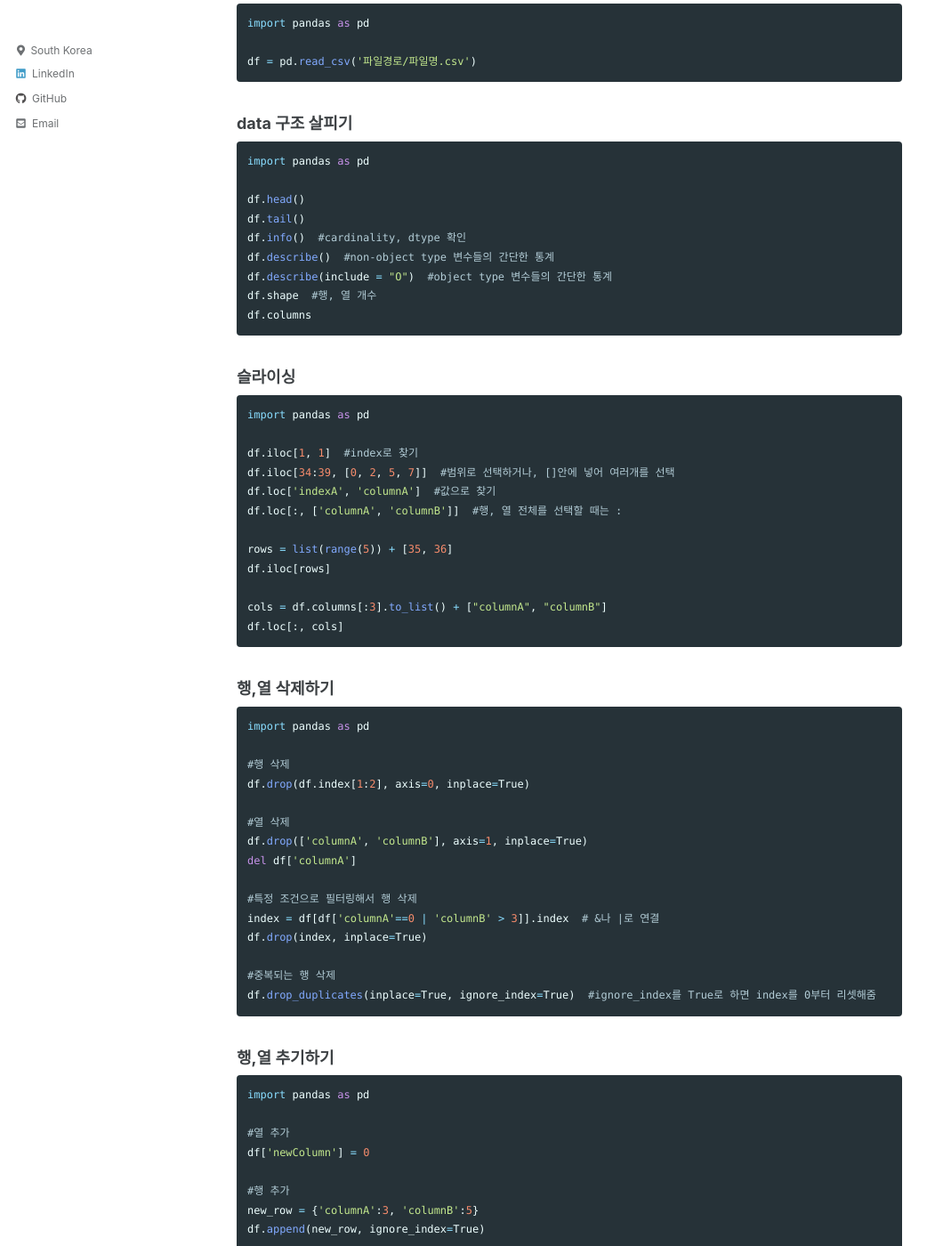
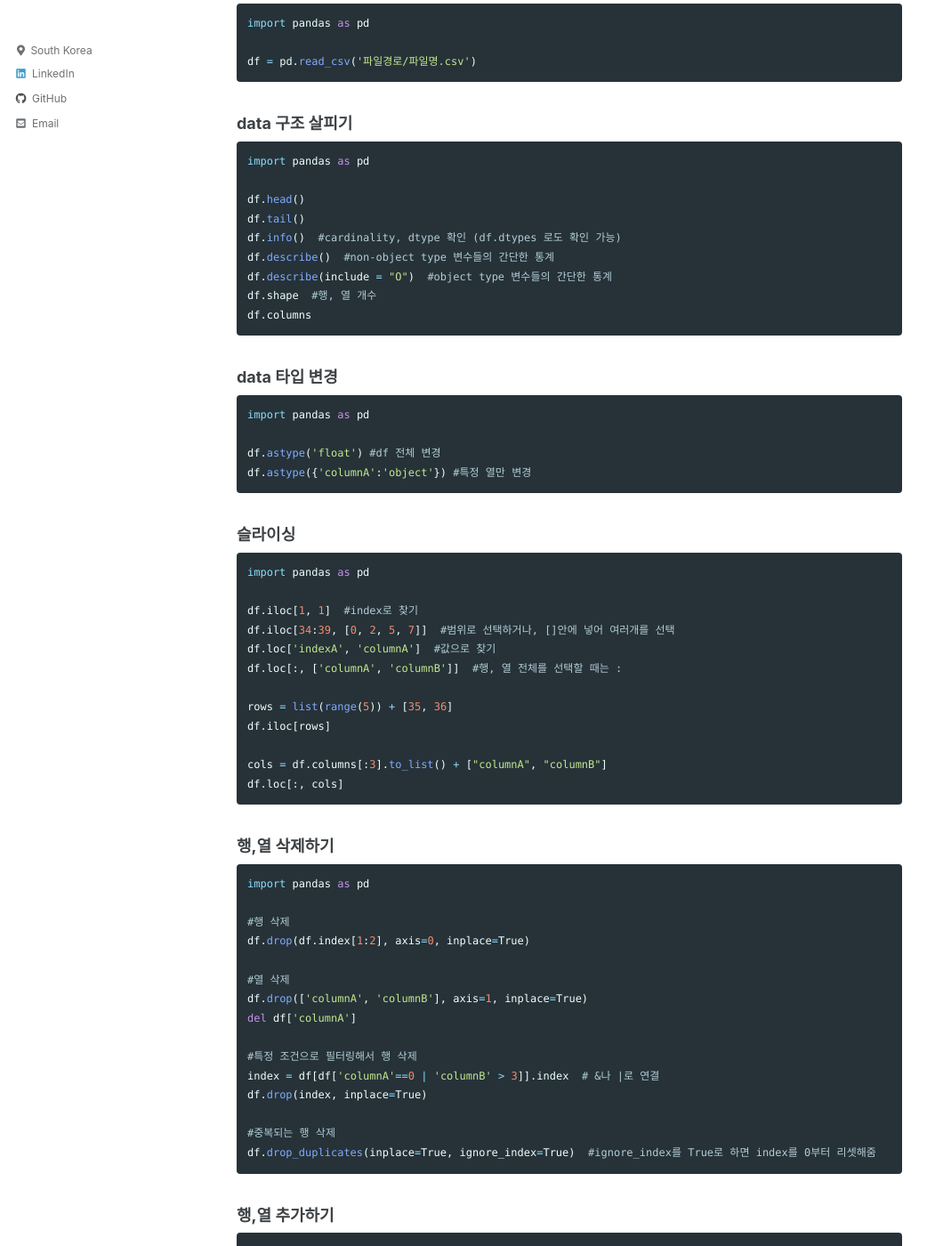
Before and after one commit to amoryoungakim/amoryoungakim.github.io, a Jekyll site: the page built from _posts/2021-01-22-how-to-use-Pandas.md, in a window 1280 px wide and 1400 px high, scrolled down 240 px. Shown: the whole window at 89% size, without its empty margins (0-1060 px from the left). Built offline with Jekyll 4.4.1, drawn with Linux system fonts in a browser that asks for light colours; cached includes are drawn as plain includes; comment, search, counter and statistics services are not loaded.

Commit message:
Update 2021-01-22-how-to-use-Pandas.md

````diff
--- a/_posts/2021-01-22-how-to-use-Pandas.md
+++ b/_posts/2021-01-22-how-to-use-Pandas.md
@@ -22,11 +22,20 @@ import pandas as pd
 
 df.head()
 df.tail()
-df.info()  #cardinality, dtype 확인
+df.info()  #cardinality, dtype 확인 (df.dtypes 로도 확인 가능)
 df.describe()  #non-object type 변수들의 간단한 통계
 df.describe(include = "O")  #object type 변수들의 간단한 통계
 df.shape  #행, 열 개수
 df.columns
+```
+
+### data 타입 변경
+
+```python
+import pandas as pd
+
+df.astype('float') #df 전체 변경
+df.astype({'columnA':'object'}) #특정 열만 변경
 ```
 
 ### 슬라이싱
@@ -66,7 +75,7 @@ df.drop(index, inplace=True)
 df.drop_duplicates(inplace=True, ignore_index=True)  #ignore_index를 True로 하면 index를 0부터 리셋해줌
 ```
 
-### 행,열 추기하기
+### 행,열 추가하기
 
 ```python
 import pandas as pd
````
